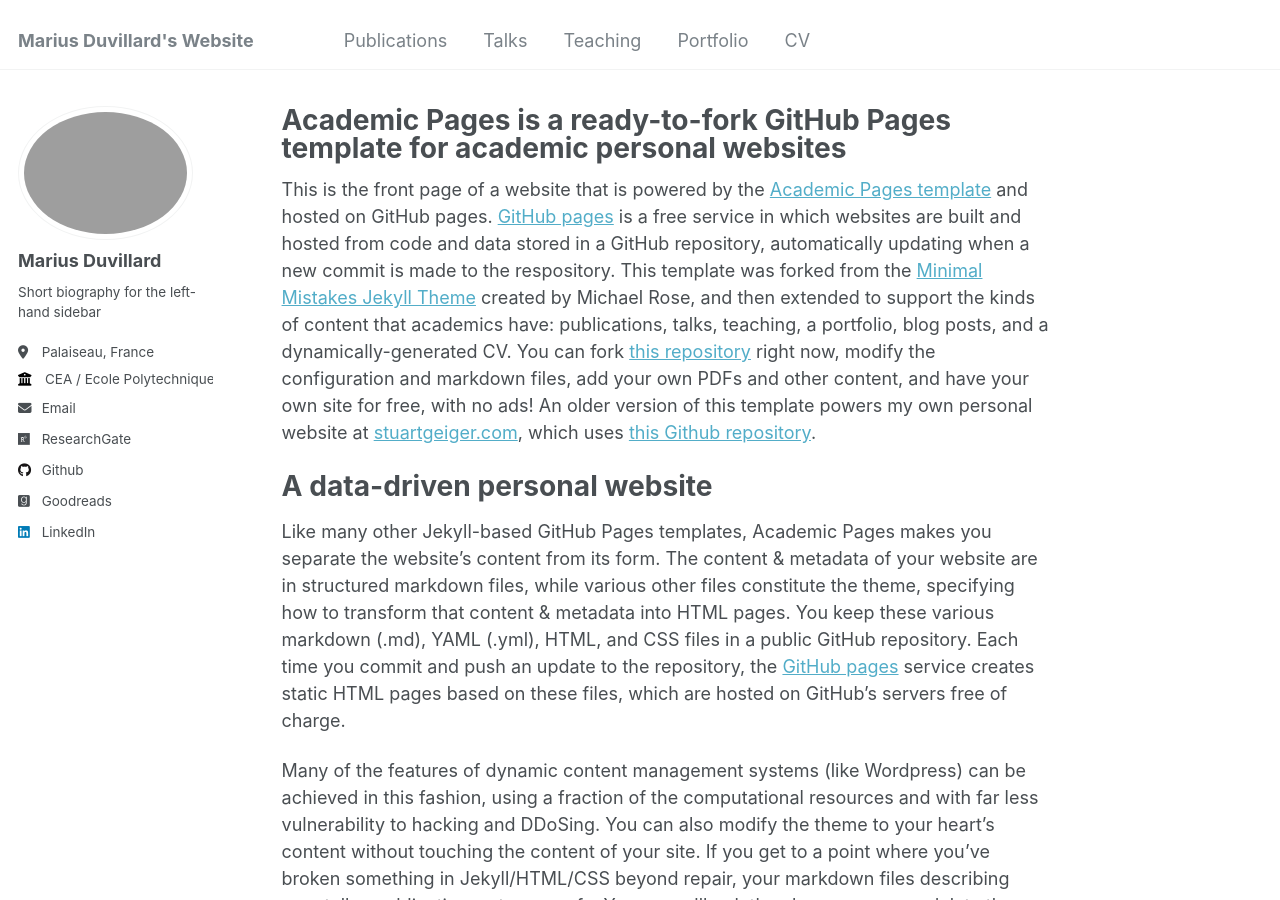
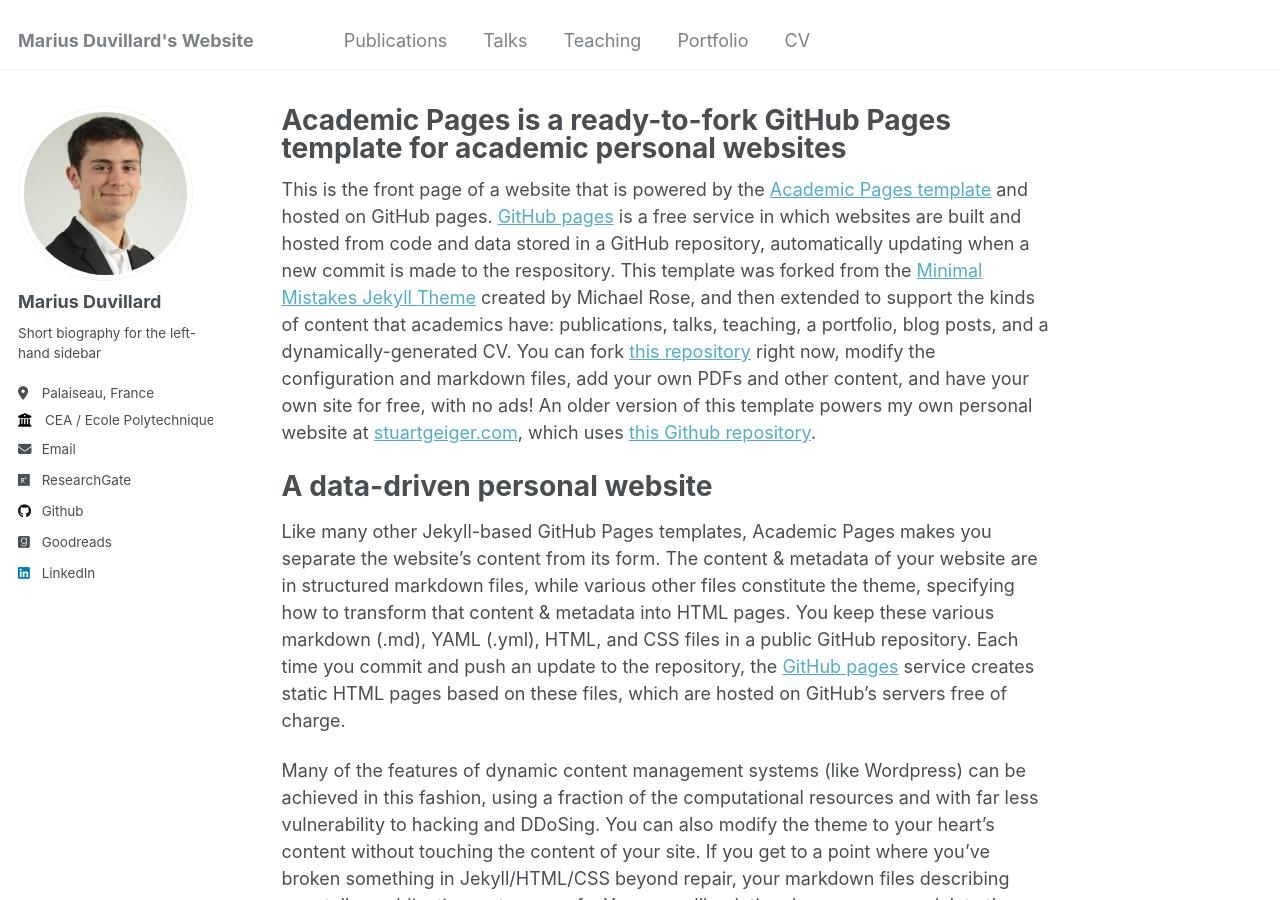
Before and after one commit to marius-duvillard/marius-duvillard.github.io, a Jekyll site: the page built from _pages/about.md, in a window 1280 px wide and 900 px high. Built offline with Jekyll 4.4.1, drawn with Linux system fonts in a browser that asks for light colours.

Commit message:
add image

```diff
--- a/_config.yml
+++ b/_config.yml
@@ -21,7 +21,7 @@ repository               : "academicpages/academicpages.github.io"
 #               Additional customization can be done by editing /_includes/author-profile.html
 author:
   # Biographic information
-  avatar           : "marius-duvillard.pdf"
+  avatar           : "marius-duvillard.png"
   name             : "Marius Duvillard"
   pronouns         : # example: "she/her"
   bio              : "Short biography for the left-hand sidebar"
@@ -82,7 +82,7 @@ publication_category:
     title: 'Conference Papers'
 
 # Site Settings
-teaser                   :  # filename of teaser fallback teaser image placed in /images/, .e.g. "500x300.png"
+teaser                   :  "500x300.png"
 breadcrumbs              : false # true, false (default)
 words_per_minute         : 160
 future                   : true
```
Also changed, not shown: images/marius-duvillard.png (added).
